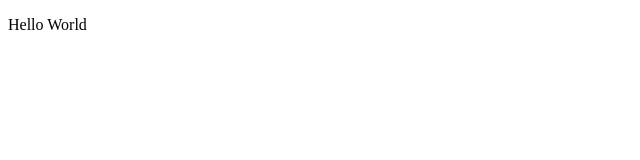
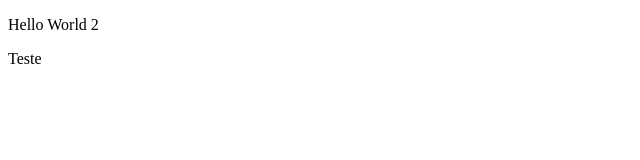
Before and after one commit to Tarhul21/ada_git, a plain HTML site: page index.html in a window 1280 px wide. Shown: the full height of the page, 0-640 px from the left. Drawn offline with Linux system fonts and the light colour scheme.

```diff
--- a/index.html
+++ b/index.html
@@ -7,6 +7,7 @@
     <title>Document</title>
 </head>
 <body>
-    <p>Hello World</p>
+    <p>Hello World 2</p>
+    <p>Teste</p>
 </body>
 </html>
```
